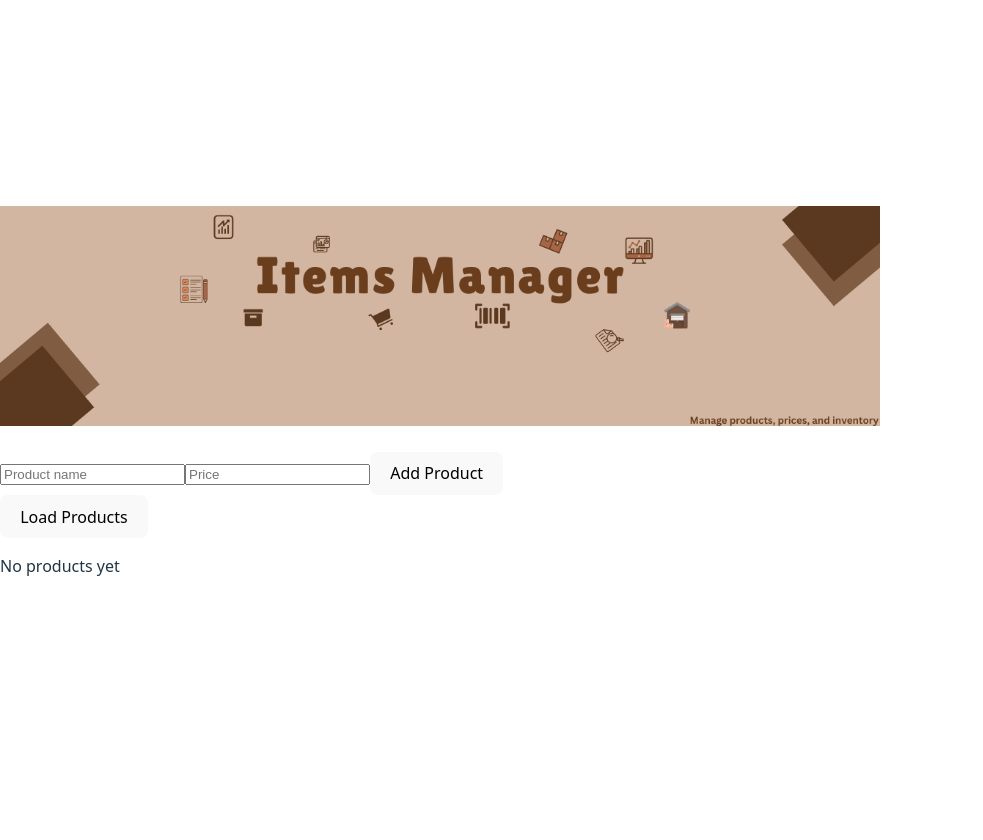
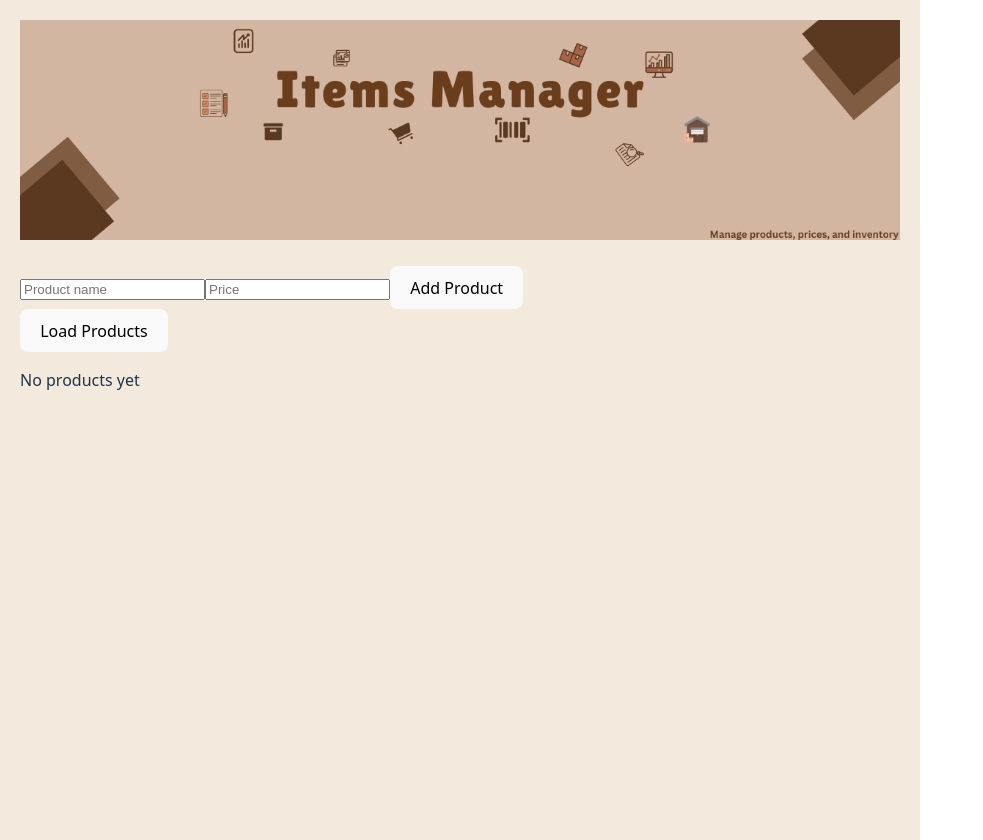
Before and after one commit to shibambocollins/prod-manager-frontend, a React (Vite) app: page / in a window 1280 px wide. Shown: the whole page, without its empty margins (0-983 px from the left). Before the commit the page ends 800 px from the top, so only its background shows below. Built offline with nearby package versions, Linux system fonts and the light colour scheme.

Commit message:
bg color

```diff
--- a/src/App.jsx
+++ b/src/App.jsx
@@ -34,7 +34,13 @@ function App() {
   };
 
   return (
-    <div>
+    <div
+      style={{
+        minHeight: "100vh",
+        backgroundColor: "#F3E9DC",
+        padding: "20px",
+      }}
+    >
       <img
         src={headerImage}
         alt="Items Manager"
```
